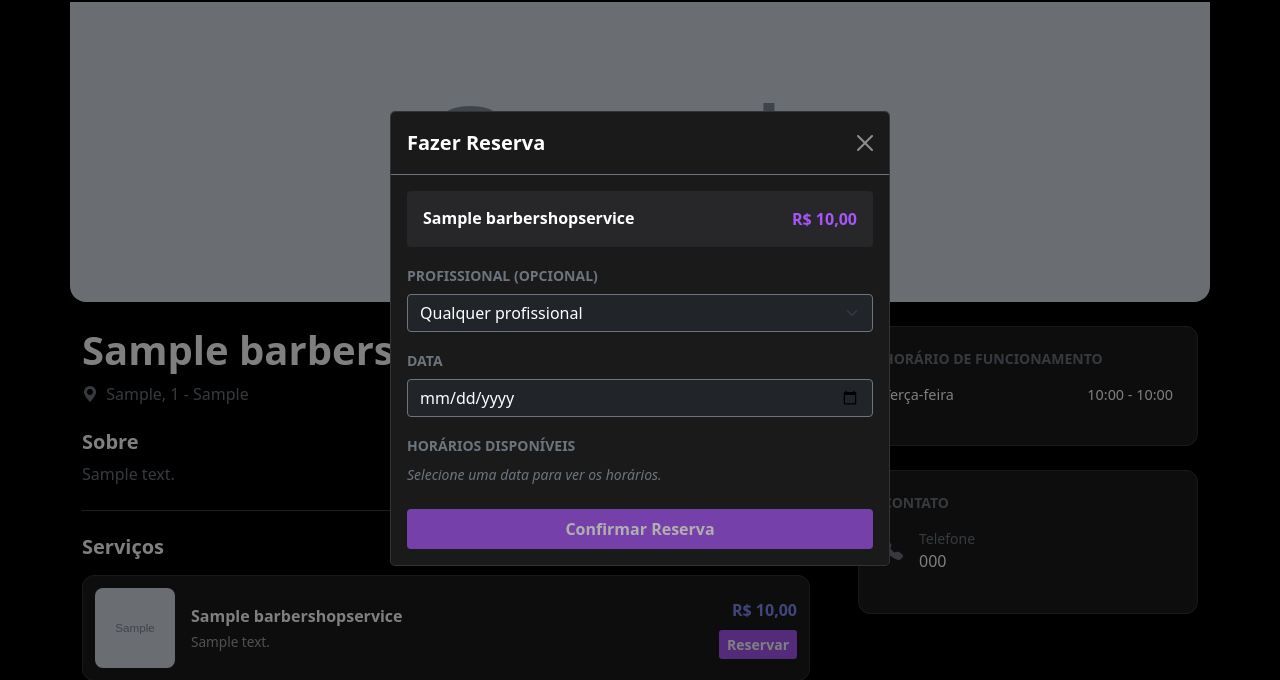
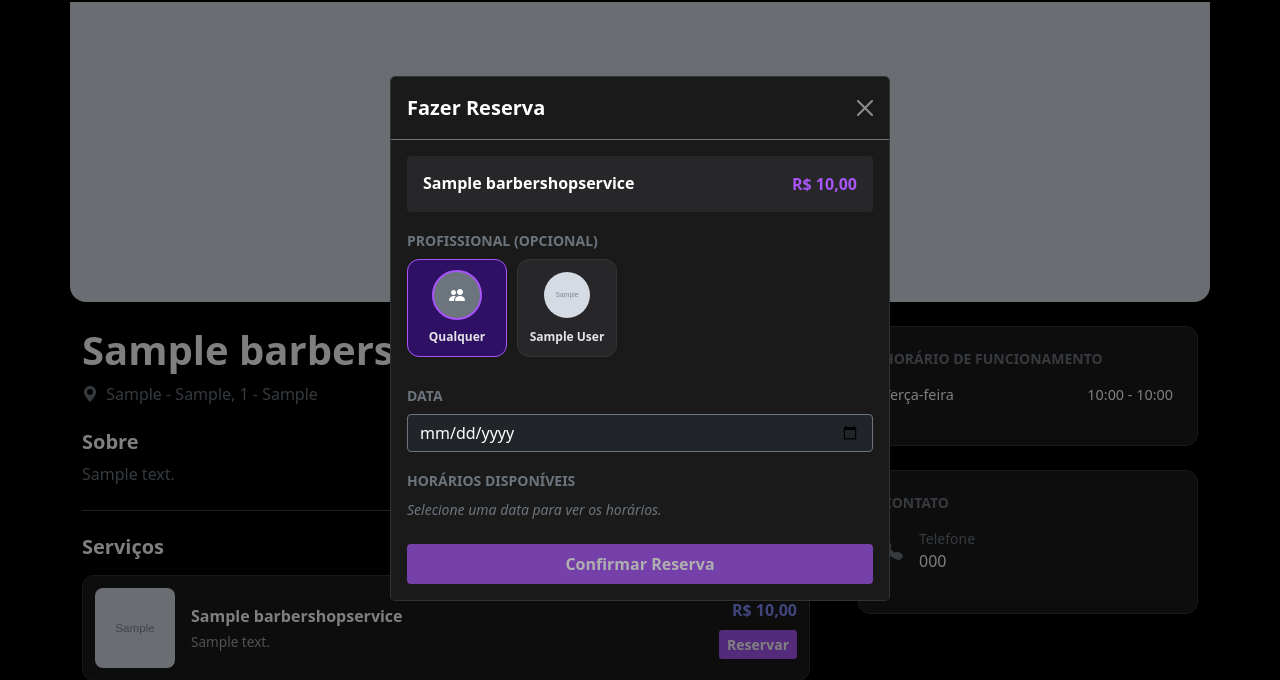
Before and after one commit to hcxavier/barbertop-django, a Django app: a page that uses templates/pages/barbershop_detail.html in a window 1280 px wide, after a click on "Reservar". Shown: the part 62-742 px from the top of the page. Run offline with Django 5.2, Linux system fonts and the light colour scheme; tables that the repository leaves empty hold one stand-in row (values such as "Sample post"); grey boxes marked "Sample" are stand-in pictures.

Commit message:
ajustando exibição de endereços e implementando seleção de funcionários com cards interativos

```diff
--- a/barbershops/models.py
+++ b/barbershops/models.py
@@ -17,7 +17,7 @@ class Address(models.Model):
         verbose_name_plural = "Endereços"
 
     def __str__(self):
-        return f"{self.street}, {self.number} - {self.city}"
+        return f"{self.street} - {self.neighbourhood}, {self.number} - {self.city}"
 
 class Barbershop(models.Model):
     owner = models.OneToOneField(
--- a/static/barbershops/css/detail.css
+++ b/static/barbershops/css/detail.css
@@ -83,3 +83,57 @@
     gap: 6px;
     font-weight: bold;
 }
+
+/* Employee Selector Styles */
+.employee-grid {
+    display: flex;
+    align-items: center;
+    gap: 10px;
+    overflow-x: auto;
+    padding-bottom: 10px;
+    margin-bottom: 15px;
+}
+
+.employee-card {
+    flex: 0 0 auto;
+    width: 100px;
+    cursor: pointer;
+    text-align: center;
+    padding: 10px;
+    border-radius: 12px;
+    border: 1px solid #333;
+    background-color: #27272a;
+    transition: all 0.2s ease;
+}
+
+.employee-card:hover {
+    background-color: #3f3f46;
+    border-color: #52525b;
+}
+
+.employee-card.selected {
+    background-color: #2e1065; /* Darker purple background */
+    border-color: #a855f7;
+}
+
+.employee-avatar {
+    width: 50px;
+    height: 50px;
+    border-radius: 50%;
+    object-fit: cover;
+    margin-bottom: 8px;
+    border: 2px solid transparent;
+}
+
+.employee-card.selected .employee-avatar {
+    border-color: #a855f7;
+}
+
+.employee-name {
+    font-size: 0.75rem;
+    font-weight: 600;
+    color: #e4e4e7;
+    white-space: nowrap;
+    overflow: hidden;
+    text-overflow: ellipsis;
+}
--- a/templates/pages/barbershop_detail.html
+++ b/templates/pages/barbershop_detail.html
@@ -131,9 +131,6 @@
                 <!-- All Ratings List -->
                 <div class="ratings-list">
                     {% for rating in ratings %}
-                        <!-- Skip user's own ratings in the general list to avoid duplication, or keep them?
-                             Usually better to show all here, but maybe highlight.
-                             Let's show all, but if it's the user's, we mark it. -->
                         {% if rating.customer != request.user %}
                         <div class="d-flex gap-3 mb-4">
                             <div class="avatar-circle bg-dark border border-secondary text-muted d-flex align-items-center justify-content-center rounded-circle" style="width: 40px; height: 40px; min-width: 40px;">
@@ -222,13 +219,30 @@
 
             {% if employees %}
             <div class="mb-3">
-                <label for="employeeSelect" class="form-label text-muted small text-uppercase fw-bold">Profissional (Opcional)</label>
-                <select class="form-select bg-dark text-white border-secondary" id="employeeSelect" name="employee_id">
-                    <option value="" selected>Qualquer profissional</option>
+                <label class="form-label text-muted small text-uppercase fw-bold">Profissional (Opcional)</label>
+                <div class="employee-grid">
+                    <!-- Option: Any Professional -->
+                    <div class="employee-card selected" data-employee-id="">
+                        <div class="employee-avatar bg-secondary d-flex align-items-center justify-content-center mx-auto">
+                            <i class="bi bi-people-fill text-white"></i>
+                        </div>
+                        <div class="employee-name">Qualquer</div>
+                    </div>
+
                     {% for employee in employees %}
-                    <option value="{{ employee.id }}">{{ employee.name }}</option>
+                    <div class="employee-card" data-employee-id="{{ employee.id }}">
+                        {% if employee.urlProfilePhoto %}
+                            <img src="{{ employee.urlProfilePhoto.url }}" alt="{{ employee.name }}" class="employee-avatar mx-auto d-block">
+                        {% else %}
+                            <div class="employee-avatar bg-dark border border-secondary d-flex align-items-center justify-content-center mx-auto">
+                                <i class="bi bi-person-fill text-muted"></i>
+                            </div>
+                        {% endif %}
+                        <div class="employee-name">{{ employee.name }}</div>
+                    </div>
                     {% endfor %}
-                </select>
+                </div>
+                <input type="hidden" id="employeeSelect" name="employee_id" value="">
             </div>
             {% else %}
             <!-- Hidden input to prevent JS error, or handle in JS -->
@@ -284,10 +298,35 @@
 
             // Reset fields
             bookingDateInput.value = '';
+
+            // Reset employee selection visually and value
             employeeSelect.value = '';
+            const cards = document.querySelectorAll('.employee-card');
+            cards.forEach(c => c.classList.remove('selected'));
+            const firstCard = document.querySelector('.employee-card[data-employee-id=""]');
+            if(firstCard) firstCard.classList.add('selected');
+
             selectedTimeInput.value = '';
             timeSlotsContainer.innerHTML = '<span class="text-muted small fst-italic">Selecione uma data para ver os horários.</span>';
             btnConfirmBooking.disabled = true;
+        });
+
+        // Employee Card Selection Logic
+        const employeeCards = document.querySelectorAll('.employee-card');
+        employeeCards.forEach(card => {
+            card.addEventListener('click', function() {
+                // Remove selected from all
+                employeeCards.forEach(c => c.classList.remove('selected'));
+                // Add to clicked
+                this.classList.add('selected');
+
+                // Update hidden input
+                const empId = this.getAttribute('data-employee-id');
+                employeeSelect.value = empId;
+
+                // Fetch times
+                fetchAvailableTimes();
+            });
         });
 
         function fetchAvailableTimes() {
@@ -360,8 +399,7 @@
         // Fetch Available Times on Date Change
         bookingDateInput.addEventListener('change', fetchAvailableTimes);
 
-        // Fetch Available Times on Employee Change (if date is selected)
-        employeeSelect.addEventListener('change', fetchAvailableTimes);
+        // No longer need 'change' listener on employeeSelect because we handle clicks manually
     });
 </script>
 {% endblock %}
```
